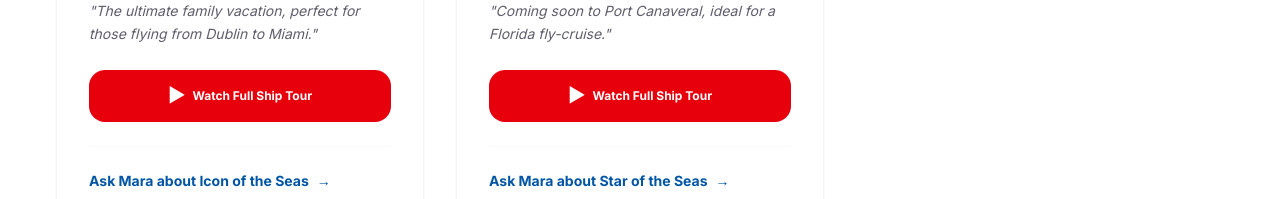
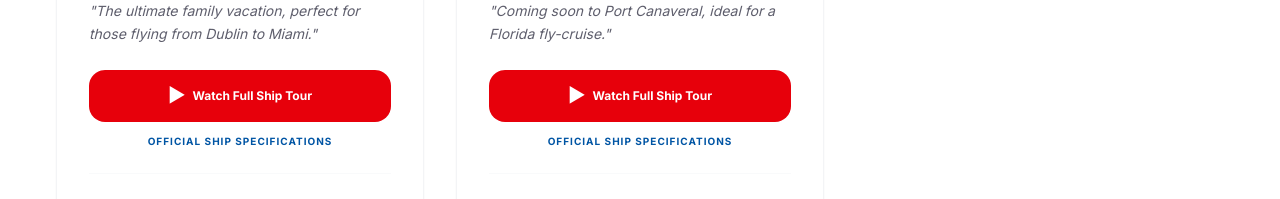
Before and after one commit to jkenny593-bit/Find-My-Cruise, a Next.js app: page /cruise-lines/royal-caribbean/fleet in a window 1280 px wide. Shown: the part 692-891 px from the top of the page. Built offline with nearby package versions, Linux system fonts and the light colour scheme; no server answers; a web font is replaced by a local one.

Commit message:
Cleanup: Removed markdown artifacts and implemented secure affiliate link strategy for fleet guides

```diff
--- a/app/cruise-lines/royal-caribbean/fleet/page.tsx
+++ b/app/cruise-lines/royal-caribbean/fleet/page.tsx
@@ -75,7 +75,7 @@
                       <p className="text-text/70 text-sm leading-relaxed italic">"{ship.profile}"</p>
                     </div>
 
-                    <div className="mt-6">
+                    <div className="mt-6 flex flex-col gap-3">
                       <a
                         href={ship.tourUrl}
                         target="_blank"
@@ -83,6 +83,14 @@
                         className="flex items-center justify-center gap-2 w-full bg-red-600 text-white py-3 rounded-xl font-bold text-xs hover:bg-red-700 transition-colors"
                       >
                         <span className="text-lg">▶</span> Watch Full Ship Tour
+                      </a>
+                      <a
+                        href="https://www.royalcaribbean.com/cruise-ships?utm_source=findmycruise&utm_medium=affiliate"
+                        target="_blank"
+                        rel="nofollow noopener"
+                        className="text-center text-[#0055A4] font-bold text-[10px] uppercase tracking-widest hover:underline"
+                      >
+                        Official Ship Specifications
                       </a>
                     </div>
 
--- a/lib/chat-types.ts
+++ b/lib/chat-types.ts
@@ -34,4 +34,5 @@
 - Use the FLIGHT_CONTEXT for all numbers.
 - Never mention you are an AI.
 - No generic filler text like "I'm delighted to help you plan..." — just get stuck in!
+- **CRITICAL FORMATTING**: Do not use asterisks (*) for lists or emphasis. Use plain numbered lists (1. 2.) or simple line breaks. Use bold text sparingly with double stars (**text**) only if necessary for emphasis, but NEVER use single asterisks.
 `;
```
